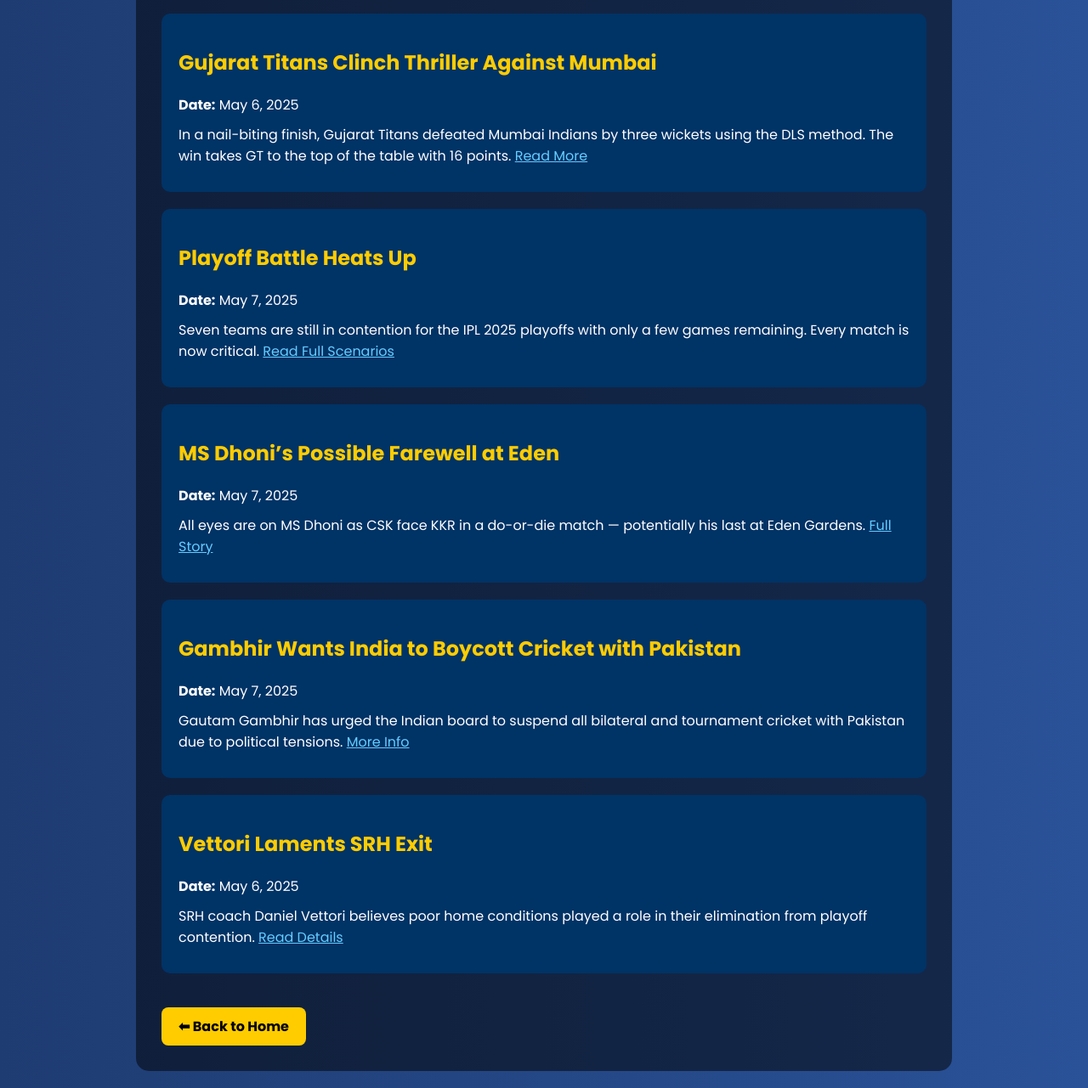
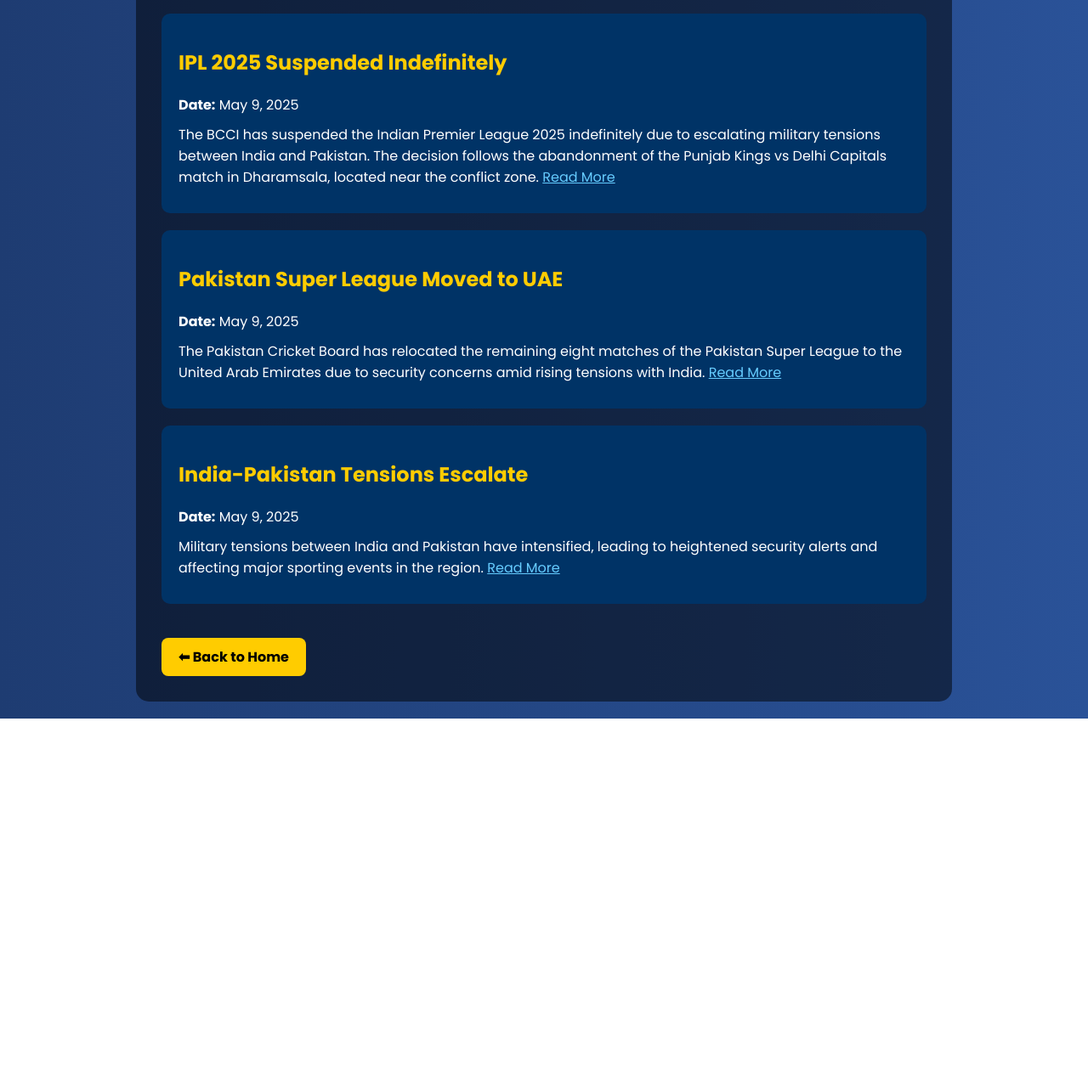
Before and after one commit to cricketwithsankalpa/cricketwithsankalpa, a plain HTML site: page 2-News.html in a window 1280 px wide. Shown: the part 133-1414 px from the top of the page at 85% size. After the commit the page ends 979 px from the top, so only its background shows below. Drawn offline with Linux system fonts and the light colour scheme.

Commit message:
Update 2-News.html

```diff
--- a/2-News.html
+++ b/2-News.html
@@ -66,36 +66,24 @@
 </head>
 <body>
   <div class="container">
-    <h1>📰 Cricket News – May 7, 2025</h1>
+    <h1>📰 Cricket News – May 9, 2025</h1>
 
     <div class="news-item">
-      <h2>Gujarat Titans Clinch Thriller Against Mumbai</h2>
-      <p><strong>Date:</strong> May 6, 2025</p>
-      <p>In a nail-biting finish, Gujarat Titans defeated Mumbai Indians by three wickets using the DLS method. The win takes GT to the top of the table with 16 points. <a class="link" href="https://www.hindustantimes.com/cricket/ipl-2025-live-mi-vs-gt-live-score-match-56-mumbai-indians-vs-gujarat-titans-t20-ipl-live-match-6-may-101746526841021.html" target="_blank">Read More</a></p>
+      <h2>IPL 2025 Suspended Indefinitely</h2>
+      <p><strong>Date:</strong> May 9, 2025</p>
+      <p>The BCCI has suspended the Indian Premier League 2025 indefinitely due to escalating military tensions between India and Pakistan. The decision follows the abandonment of the Punjab Kings vs Delhi Capitals match in Dharamsala, located near the conflict zone. <a class="link" href="https://www.hindustantimes.com/cricket/ipl-2025-likely-to-be-suspended-as-military-tensions-escalate-between-india-and-pakistan-101746771194814.html" target="_blank">Read More</a></p>
     </div>
 
     <div class="news-item">
-      <h2>Playoff Battle Heats Up</h2>
-      <p><strong>Date:</strong> May 7, 2025</p>
-      <p>Seven teams are still in contention for the IPL 2025 playoffs with only a few games remaining. Every match is now critical. <a class="link" href="https://www.business-standard.com/cricket/ipl/ipl-2025-playoffs-qualification-scenarios-of-all-seven-teams-in-contention-125050600676_1.html" target="_blank">Read Full Scenarios</a></p>
+      <h2>Pakistan Super League Moved to UAE</h2>
+      <p><strong>Date:</strong> May 9, 2025</p>
+      <p>The Pakistan Cricket Board has relocated the remaining eight matches of the Pakistan Super League to the United Arab Emirates due to security concerns amid rising tensions with India. <a class="link" href="https://indianexpress.com/article/sports/cricket/pcb-shifts-pakistan-super-league-to-uae-india-ipl-news-9992079/" target="_blank">Read More</a></p>
     </div>
 
     <div class="news-item">
-      <h2>MS Dhoni’s Possible Farewell at Eden</h2>
-      <p><strong>Date:</strong> May 7, 2025</p>
-      <p>All eyes are on MS Dhoni as CSK face KKR in a do-or-die match — potentially his last at Eden Gardens. <a class="link" href="https://www.deccanherald.com/sports/cricket/ipl-2025-dhonis-possible-eden-swansong-set-to-overshadow-kkrs-must-win-clash-vs-csk-3526554" target="_blank">Full Story</a></p>
-    </div>
-
-    <div class="news-item">
-      <h2>Gambhir Wants India to Boycott Cricket with Pakistan</h2>
-      <p><strong>Date:</strong> May 7, 2025</p>
-      <p>Gautam Gambhir has urged the Indian board to suspend all bilateral and tournament cricket with Pakistan due to political tensions. <a class="link" href="https://www.dawn.com/news/1908921/gambhir-calls-for-suspension-of-all-cricket-with-pakistan" target="_blank">More Info</a></p>
-    </div>
-
-    <div class="news-item">
-      <h2>Vettori Laments SRH Exit</h2>
-      <p><strong>Date:</strong> May 6, 2025</p>
-      <p>SRH coach Daniel Vettori believes poor home conditions played a role in their elimination from playoff contention. <a class="link" href="https://www.reuters.com/sports/cricket/coach-vettori-rues-home-woes-after-hyderabads-ipl-playoff-exit-2025-05-06/" target="_blank">Read Details</a></p>
+      <h2>India-Pakistan Tensions Escalate</h2>
+      <p><strong>Date:</strong> May 9, 2025</p>
+      <p>Military tensions between India and Pakistan have intensified, leading to heightened security alerts and affecting major sporting events in the region. <a class="link" href="https://www.aljazeera.com/news/liveblog/2025/5/9/live-india-pakistan-tensions-surge-as-both-sides-trade-attack-claims" target="_blank">Read More</a></p>
     </div>
 
     <a href="index.html" class="button">⬅ Back to Home</a>
```
